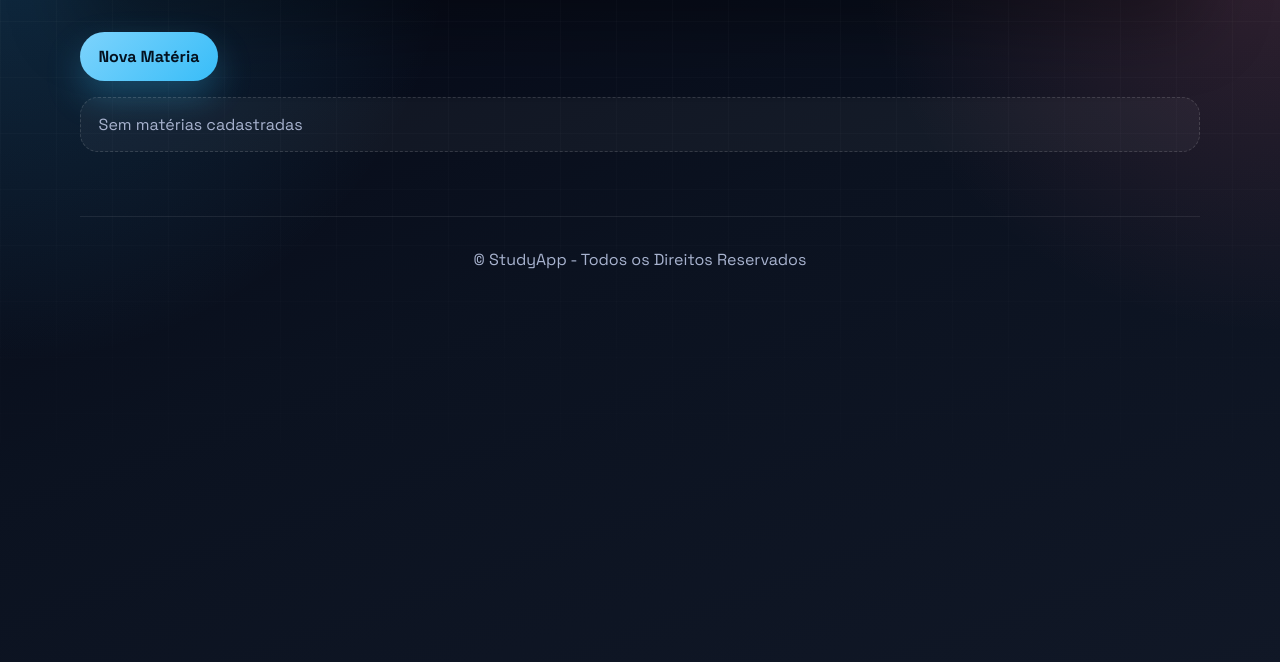
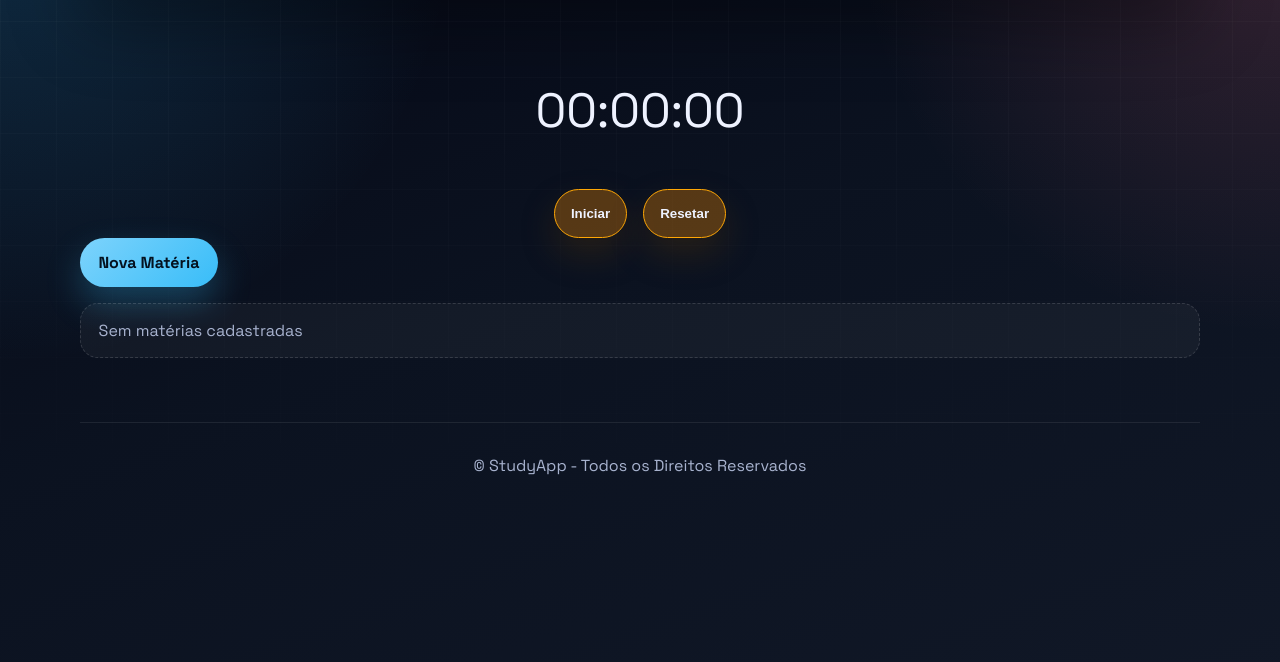
Before and after one commit to jeanlucas2k07/django-study-project, a Django app: page / in a window 1280 px wide. Shown: the part 91-753 px from the top of the page. Run offline with Django 5.2, Linux system fonts and the light colour scheme; the visitor is signed in with stand-in values (Sample User, id 1); data that the repository does not hold is empty.

Commit message:
Add timer functionality with start, pause, resume, and reset features

```diff
--- /dev/null
+++ b/core/static/js/timer.js
@@ -0,0 +1,85 @@
+let hoursEl = document.querySelector('#hours');
+let minutesEl = document.querySelector('#minutes');
+let secondsEl = document.querySelector('#seconds');
+
+let startBtn = document.querySelector('#startBtn');
+let resumeBtn = document.querySelector('#resumeBtn');
+let pauseBtn = document.querySelector('#pauseBtn');
+let resetBtn = document.querySelector('#resetBtn');
+
+let interval;
+
+let hours = 0;
+let minutes = 0;
+let seconds = 0;
+let isPaused = false;
+
+startBtn.addEventListener('click', startTimer);
+pauseBtn.addEventListener('click', pausetimer);
+resumeBtn.addEventListener('click', resumetimer);
+resetBtn.addEventListener('click', resetTimer);
+
+function startTimer() {
+    interval = setInterval(() => {
+        if (!isPaused) {
+            seconds += 1;
+
+            if (seconds === 60) {
+                minutes++;
+                seconds = 0;
+            }
+
+            if (minutes === 60) {
+                hours++;
+                minutes = 0;
+            }
+
+            hoursEl.textContent = formatTimer(hours);
+            minutesEl.textContent = formatTimer(minutes);
+            secondsEl.textContent = formatTimer(seconds);
+        }
+
+
+    }, 1000)
+
+    startBtn.style.display = 'none';
+    pauseBtn.style.display = 'block';
+
+}
+
+function pausetimer() {
+    isPaused = true;
+
+    pauseBtn.style.display = 'none';
+    resumeBtn.style.display = 'block';
+}
+
+function resumetimer() {
+    isPaused = false;
+
+    pauseBtn.style.display = 'block';
+    resumeBtn.style.display = 'none';
+}
+
+function resetTimer() {
+    clearInterval(interval);
+
+    hours = 0;
+    minutes = 0;
+    seconds = 0;
+
+    hoursEl.textContent = '00';
+    minutesEl.textContent = '00';
+    secondsEl.textContent = '00';
+
+    startBtn.style.display = 'block';
+    resumeBtn.style.display = 'none';
+    pauseBtn.style.display = 'none';
+    resetBtn.style.display = 'block';
+
+}
+
+
+function formatTimer(time) {
+    return time < 10 ? `0${time}` : time
+}
--- a/core/templates/core/home.html
+++ b/core/templates/core/home.html
@@ -1,66 +1,58 @@
 {% extends 'base.html' %}
+{% load static %}
 
 {% block content %}
   {% if request.user.is_authenticated %}
+    <div class="timer-container">
+      <div class="timer">
+        <div class="display">
+          <p class="digit" id="hours">00</p>
+          <p class="separator">:</p>
+          <p class="digit" id="minutes">00</p>
+          <p class="separator">:</p>
+          <p class="digit" id="seconds">00</p>
+        </div>
+
+        <div class="buttons">
+          <button id="startBtn">Iniciar</button>
+          <button id="pauseBtn" style="display: none;">Pausar</button>
+          <button id="resumeBtn" style="display: none;">Continuar</button>
+          <button id="resetBtn">Resetar</button>
+        </div>
+      </div>
+    </div>
 
     <div class="materias-container">
-
-      <a class="nova-materia-btn" href="{% url 'studies:cadastrar_materia' %}">
-        Nova Matéria
-      </a>
+      <a class="nova-materia-btn" href="{% url 'studies:cadastrar_materia' %}">Nova Matéria</a>
 
       {% if not materias %}
-
         <p>Sem matérias cadastradas</p>
-
       {% else %}
-
         {% for materia in materias %}
-
           <div class="materia-card" style="border-left: 5px solid {{ materia.cor }};">
-
             <div class="materia-content">
               <h3>{{ materia.nome }}</h3>
               <p>{{ materia.descricao }}</p>
             </div>
 
             <div class="materia-actions">
+              <a class="editar-btn" href="{% url 'studies:editar_materia' materia.id %}">Editar</a>
 
-              <a
-                class="editar-btn"
-                href="{% url 'studies:editar_materia' materia.id %}"
-              >
-                Editar
-              </a>
-
-              <form
-                method="POST"
-                action="{% url 'studies:deletar_materia' materia.id %}"
-                onsubmit="return confirm('Deseja remover esta tarefa?')"
-              >
+              <form method="POST" action="{% url 'studies:deletar_materia' materia.id %}" onsubmit="return confirm('Deseja remover esta tarefa?')">
                 {% csrf_token %}
 
-                <button
-                  type="submit"
-                  class="remover-btn"
-                >
-                  Remover
-                </button>
+                <button type="submit" class="remover-btn">Remover</button>
               </form>
-
             </div>
-
           </div>
-
         {% endfor %}
-
       {% endif %}
-
     </div>
-
   {% else %}
-
     <p>shape</p>
-
   {% endif %}
 {% endblock %}
+
+{% block scripts %}
+  <script src="{% static 'js/timer.js' %}"></script>
+{% endblock %}
--- a/static/css/global.css
+++ b/static/css/global.css
@@ -60,7 +60,51 @@ main {
 	z-index: 1;
 }
 
-.conteiner,
+.timer-container {
+	display: flex;
+	flex-direction: column;
+	min-width: 100%;
+	justify-content: center;
+	align-items: center;
+}
+
+.timer .display, .timer .buttons {
+	display: flex;
+	justify-content: center;
+	align-items: center;
+}
+
+.timer .buttons {
+	gap: 1rem;
+}
+
+.timer .buttons button {
+	background-color: rgba(255, 145, 0, 0.315);
+	border-radius: 30px;
+	padding: 1rem;
+
+	border: 1px solid #ffa705;
+
+	font-weight: 600;
+
+	cursor: pointer;
+
+	color: var(--text);
+
+	box-shadow: 0 16px 35px rgba(107, 64, 0, 0.28);
+
+	transition: all 0.3s ease-in-out;
+}
+
+.timer .buttons button:hover{
+	transform: translateY(-3px);
+}
+
+.timer .display p {
+	font-size: 3rem;
+}
+
+.conteiner, .timer-container,
 main > form {
 	width: min(1120px, calc(100% - 2rem));
 	margin: 0 auto;
--- a/templates/base.html
+++ b/templates/base.html
@@ -20,5 +20,8 @@
 
     {% include 'partials/footer.html' %}
 
+    {% block scripts %}
+    {% endblock scripts %}
+
 </body>
 </html>
```
